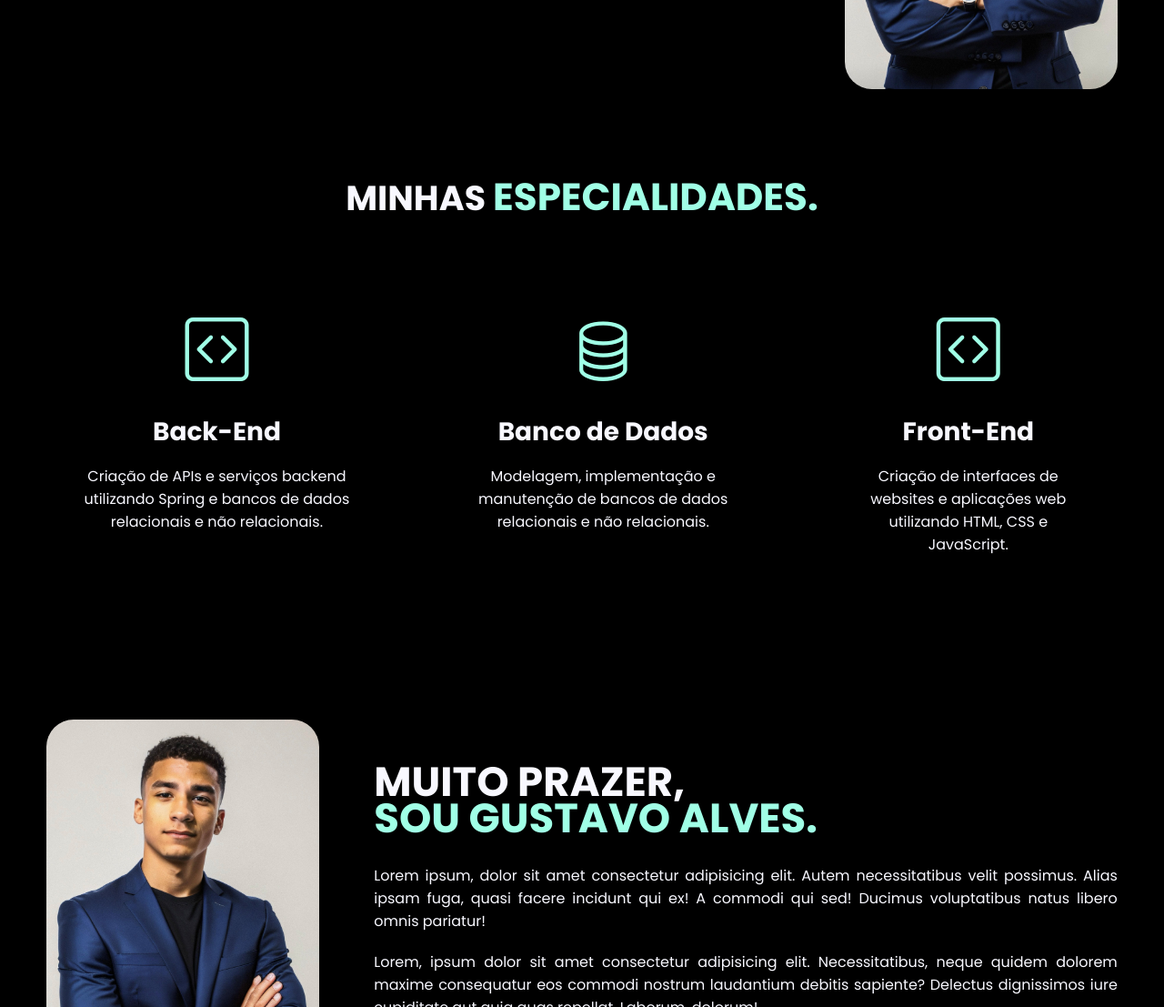
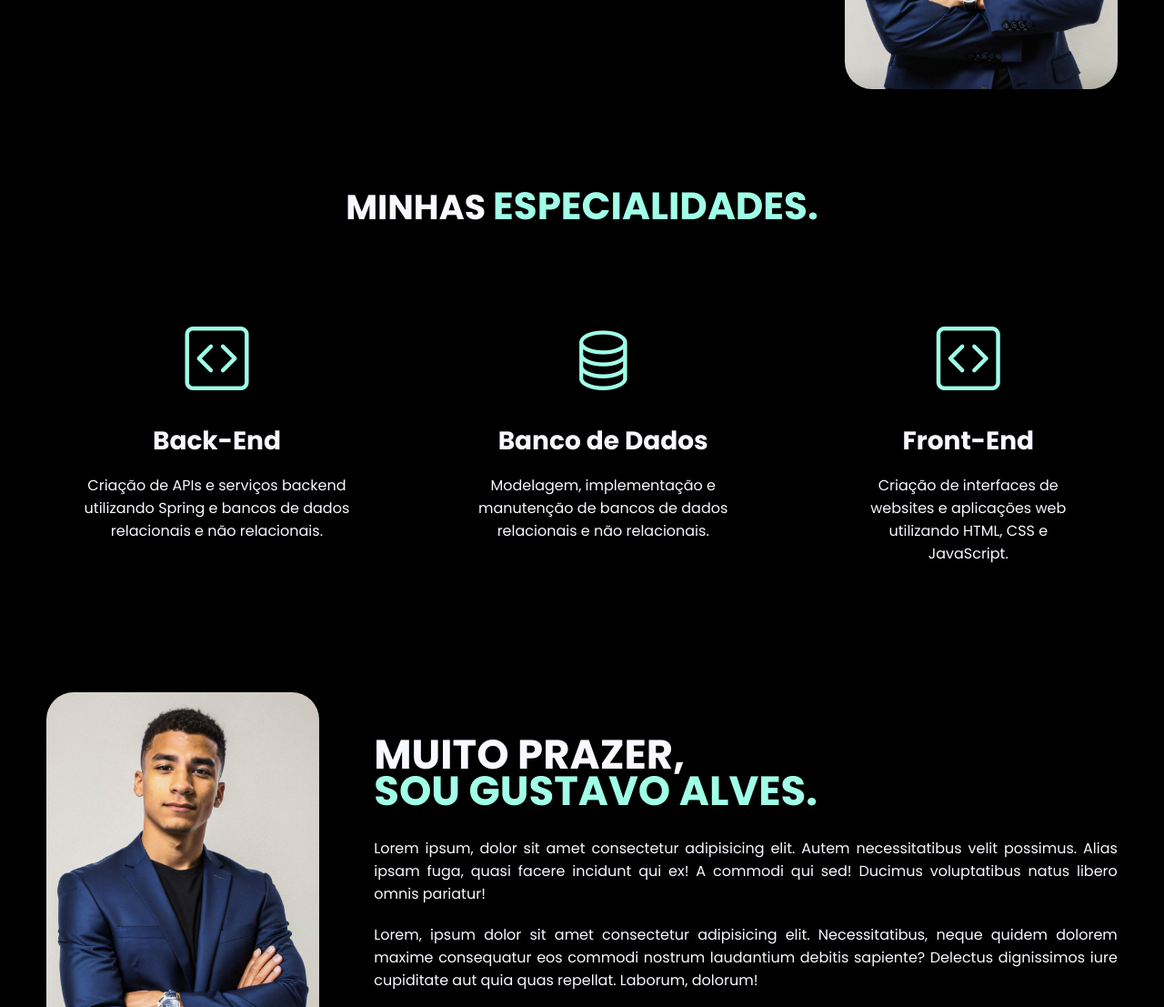
Before and after one commit to glimaalv/Portifolio, a plain HTML site: page index.html in a window 1280 px wide. Shown: the part 519-1626 px from the top of the page at 91% size. Drawn offline with nearby package versions, Linux system fonts and the light colour scheme.

Commit message:
adicionando um Sobre

```diff
--- a/style.css
+++ b/style.css
@@ -134,7 +134,7 @@ section.topo-do-site .flex{
 /* ESTILO DO CONHECIMENTO */
 
 section.especialidades{
-    padding: 40px 4%;
+    padding: 50px 4%;
     text-align: center;
 }
 
@@ -177,7 +177,7 @@ section.especialidades .flex{
 }
 
 section.sobre{
-    padding: 100px 4%;
+    padding: 50px 4%;
 }
 
 section.sobre .flex{
```
